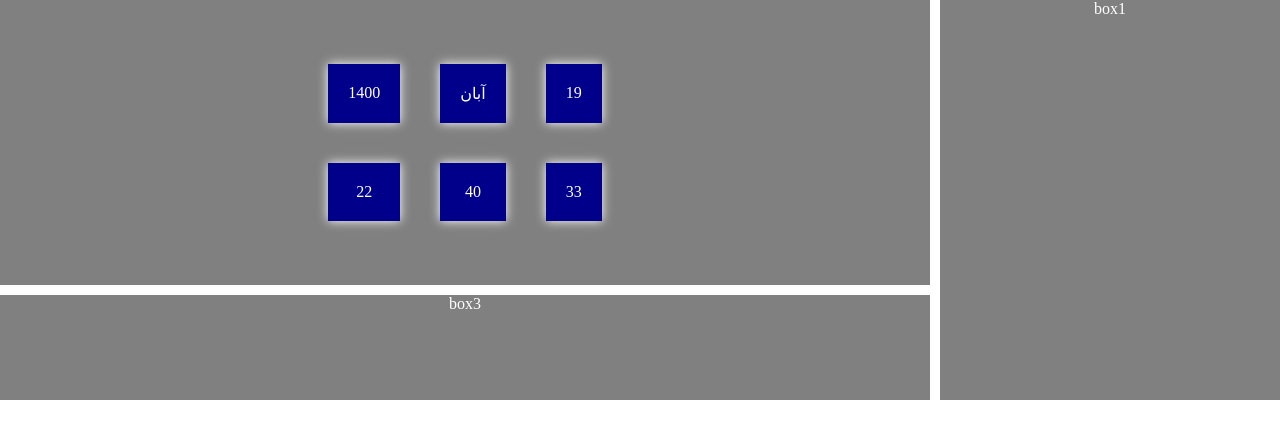
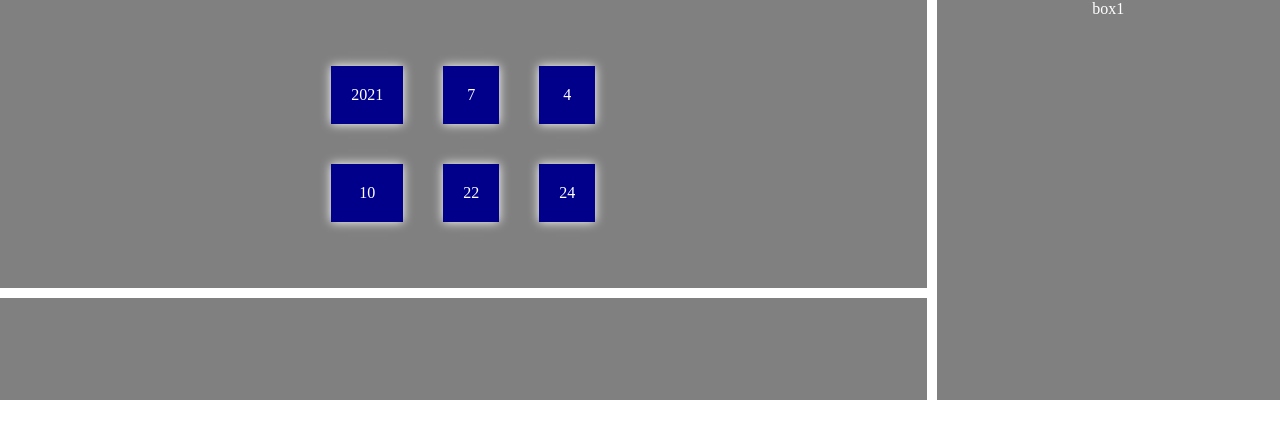
Before and after one commit to womoboy/se45-javascript-01-amoozeshOnline, a plain HTML site: page pages/index.html in a window 1280 px wide. Drawn offline with Linux system fonts and the light colour scheme.

Commit message:
tarikh va sate codnevisi shod be soorate dynamic

```diff
--- a/pages/index.html
+++ b/pages/index.html
@@ -12,23 +12,40 @@
 
         <title>java script and css grid and flex-box</title>
     </head>
-    <body>
+    <body onload= display_ct();>
         <section class="main-section">
             <section class="section-01">
                 <div class="box box1">box1</div>
                 <div class="box box2">
-                    <div class="slideshow show-day">19</div>
-                    <div class="slideshow show-month">آبان</div>
-                    <div class="slideshow show-year">1400</div>
+                    <div class="slideshow show-day" id="day">19</div>
+                    <div class="slideshow show-month" id="month">آبان</div>
+                    <div class="slideshow show-year" id="year">1400</div>
 
-                    <div class="slideshow show-sec">33</div>
-                    <div class="slideshow show-min">40</div>
-                    <div class="slideshow show-hour">22</div>
+                    <div class="slideshow show-sec" id="secound">33</div>
+                    <div class="slideshow show-min" id="minuts">40</div>
+                    <div class="slideshow show-hour" id="hour">22</div>
                 </div>
-                <div class="box box3">box3</div>
+                <div class="box box3" >
+                    <span id='ct' ></span>
+                </div>
+
             </section>
         </section>
         <script>
+            function display_c (){
+                refresh = 1000;
+                mytime = setTimeout('display_ct()',refresh);
+            }
+            function display_ct (){
+                var x = new Date();
+                document.getElementById("secound").innerHTML = x.getSeconds();
+                document.getElementById("minuts").innerHTML = x.getMinutes();
+                document.getElementById("hour").innerHTML = x.getHours();
+                document.getElementById("day").innerHTML = x.getDay();
+                document.getElementById("month").innerHTML = x.getMonth();
+                document.getElementById("year").innerHTML = x.getFullYear();
+                display_c ();
+            }
 
         </script>
     </body>
--- a/styles/cus-style.css
+++ b/styles/cus-style.css
@@ -51,19 +51,6 @@ table tr {
 table tr td {
     width: 50%;
 }
-a {
-    text-decoration: none;
-    background-color: blue;
-    padding: 5px;
-    color: white;
-    transition: 0.4s;
-    box-sizing: border-box;
-}
-a:hover {
-    background-color: white;
-    color: blue;
-    border: 2px solid blue;
-}
 .mathResoult {
     direction: ltr;
 }
```
